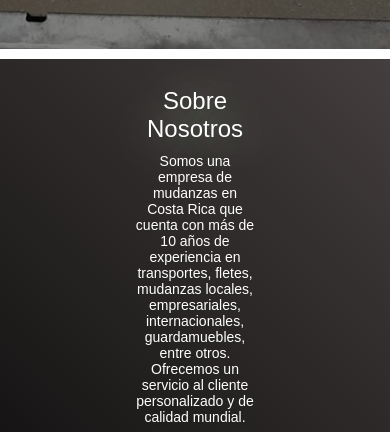
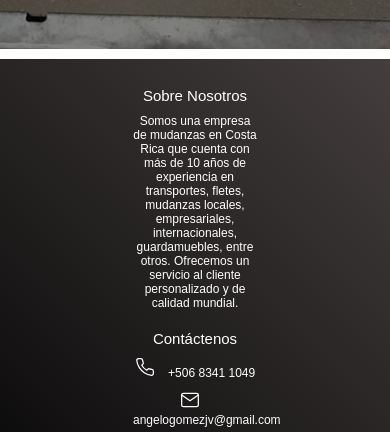
Before and after one commit to TransportesYMudanzasAngeloJV/Transportes-Y-Mudanzas-AngeloJV, a plain HTML site: page index.html in a window 390 px wide. Shown: the part 5910-6342 px from the top of the page. Drawn offline with nearby package versions, Linux system fonts and the light colour scheme.

Commit message:
Add files via upload

```diff
--- a/CSS/styles.css
+++ b/CSS/styles.css
@@ -242,7 +242,6 @@ footer {
     margin-right: 0.5rem;
  }
 
-
 /* Estilos de los párrafos en el footer */
 footer p {
     font-size: 14px;
@@ -251,8 +250,26 @@ footer p {
 
 footer p:first-child {
     font-size: 24px;
-    text-shadow: 3px 3px 40px rgb(167, 174, 169);
+
 }
+
+/* Media query para ajustar la sombra de texto en dispositivos más pequeños */
+@media (max-width: 768px) {
+    footer p:first-child {
+        font-size: 15px; /* Reducir el tamaño de fuente en dispositivos más pequeños */
+
+    }
+
+    footer p {
+        font-size: 12px;
+        margin: 10px 0;
+    }
+
+
+
+}
+
+
 /* barra de navegacion  */
 
 nav ul {
```
